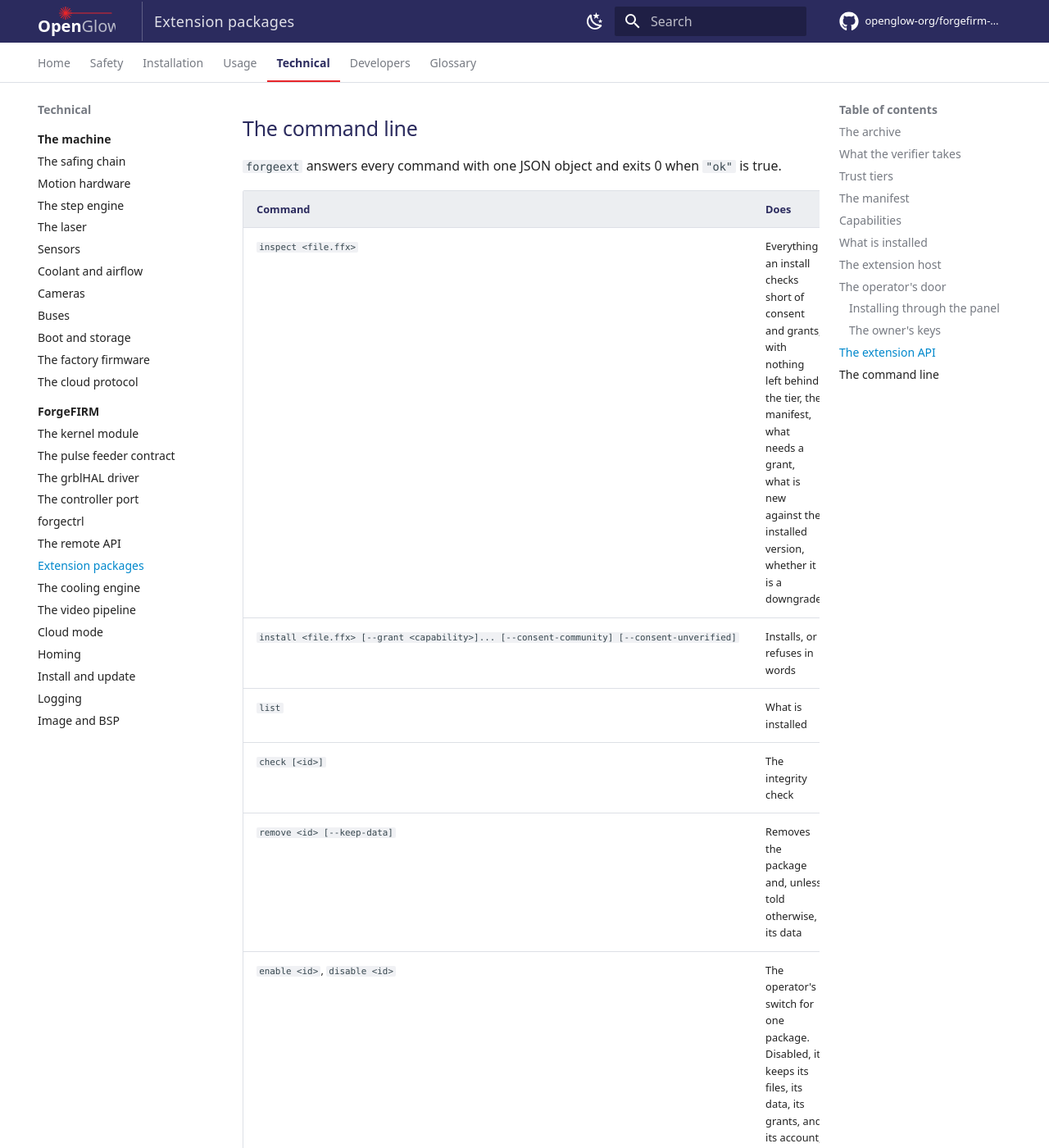
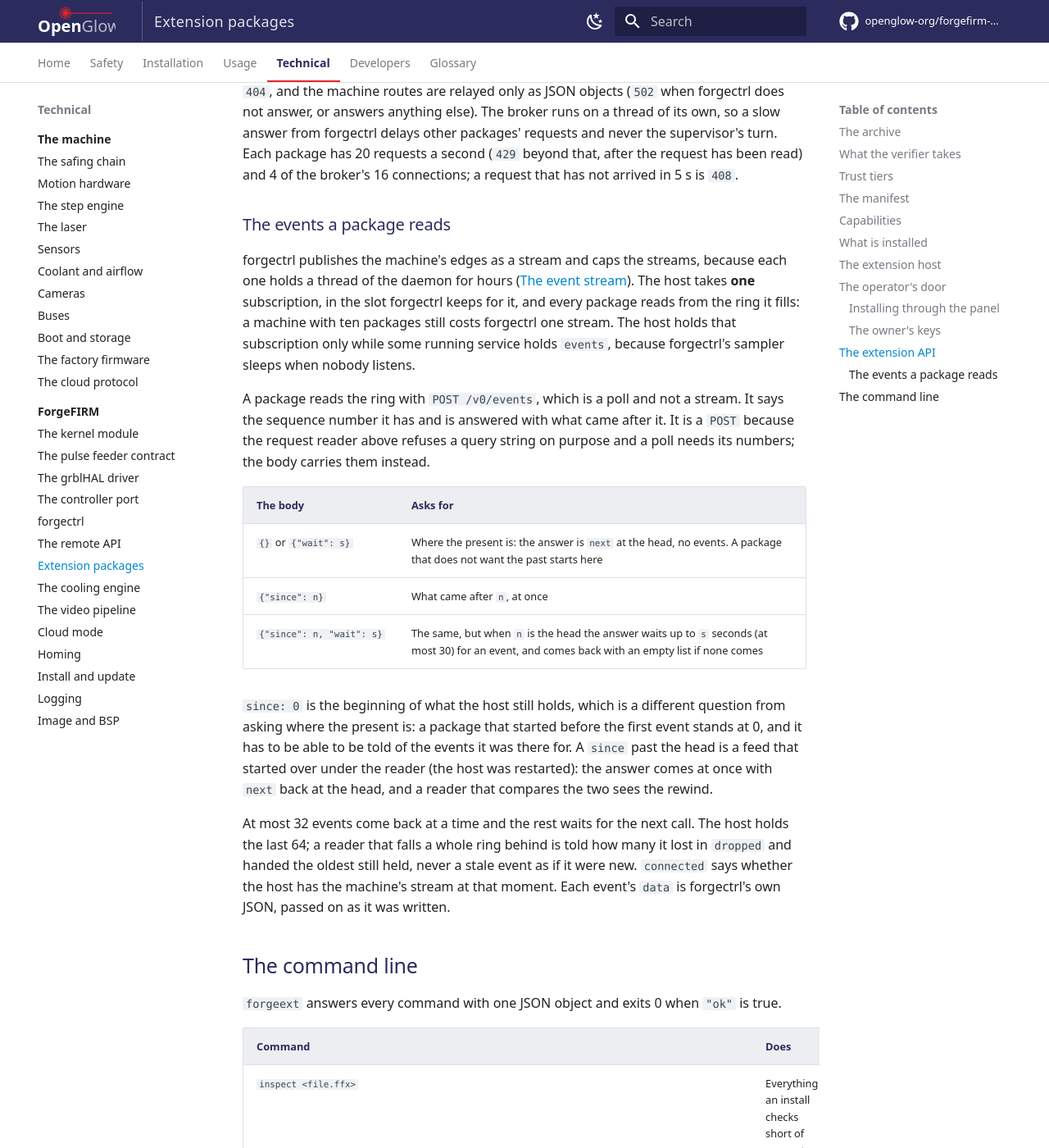
Before and after one commit to openglow-org/forgefirm-docs, an MkDocs documentation site: the page built from docs/technical/forgefirm/extensions.md, in a window 1280 px wide and 1400 px high, scrolled down 11892 px. Shown: the whole window at 82% size. Built offline with MkDocs 1.6.1 and Material for MkDocs 9.7.7, drawn with Linux system fonts in a browser that asks for light colours; comment, search, counter and statistics services are not loaded; some of the changed text lies outside the part shown.

Commit message:
The events a package reads, and the host's slot on the stream
The event stream's cap now has a slot beside it, kept for the extension
host, and forgectrl.md says what claims it and why a loopback check is the
whole check: a pool account cannot reach a loopback address at all, so a
loopback claim is this firmware's own software or somebody who is already
root on the machine.

extensions.md gains POST /v0/events in the API table and a section on what
a package asks for: where the present is, against the beginning of what
the host holds, against a place past the head; the wait and its cap; how
many come back at a time; what a reader that falls a ring behind is told;
and that the host holds its one subscription only while some service wants
it, because forgectrl's sampler sleeps when nobody listens.

testing.md names evfeed_test and what api_test now covers.

```diff
--- a/docs/technical/forgefirm/extensions.md
+++ b/docs/technical/forgefirm/extensions.md
@@ -437,6 +437,7 @@ What does not fit is refused with a status and a sentence
 | `GET /v0/machine/mode` | `machine.read` | forgectrl's `GET /mode` |
 | `GET /v0/hold` | `hold`, granted | `{"raised": bool, "reason": "..."}` |
 | `POST /v0/hold` | `hold`, granted | The body `{"raised": bool, "reason": "..."}` (those two keys and no other; the reason at most 95 bytes of printable ASCII without the quote and the backslash) raises or clears the package's hold; the new state |
+| `POST /v0/events` | `events` | The body `{"since": n, "wait": s}` (those two keys and no other, both optional) asks for the machine's events after `n`, waiting up to `s` seconds for one; `{"next": n, "dropped": n, "connected": bool, "events": [{"seq": n, "event": "...", "data": {...}}]}`. See [The events a package reads](#the-events-a-package-reads) |
 
 A capability the package does not hold is `403` in words, a path the API
 does not have is `404`, and the machine routes are relayed only as JSON
@@ -446,6 +447,42 @@ delays other packages' requests and never the supervisor's turn. Each
 package has 20 requests a second (`429` beyond that, after the request has
 been read) and 4 of the broker's 16 connections; a request that has not
 arrived in 5 s is `408`.
+
+### The events a package reads
+
+forgectrl publishes the machine's edges as a stream and caps the streams,
+because each one holds a thread of the daemon for hours
+([The event stream](forgectrl.md#the-event-stream)). The host takes **one**
+subscription, in the slot forgectrl keeps for it, and every package reads
+from the ring it fills: a machine with ten packages still costs forgectrl one
+stream. The host holds that subscription only while some running service
+holds `events`, because forgectrl's sampler sleeps when nobody listens.
+
+A package reads the ring with `POST /v0/events`, which is a poll and not a
+stream. It says the sequence number it has and is answered with what came
+after it. It is a `POST` because the request reader above refuses a query
+string on purpose and a poll needs its numbers; the body carries them
+instead.
+
+| The body | Asks for |
+|---|---|
+| `{}` or `{"wait": s}` | Where the present is: the answer is `next` at the head, no events. A package that does not want the past starts here |
+| `{"since": n}` | What came after `n`, at once |
+| `{"since": n, "wait": s}` | The same, but when `n` is the head the answer waits up to `s` seconds (at most 30) for an event, and comes back with an empty list if none comes |
+
+`since: 0` is the beginning of what the host still holds, which is a
+different question from asking where the present is: a package that started
+before the first event stands at 0, and it has to be able to be told of the
+events it was there for. A `since` past the head is a feed that started over
+under the reader (the host was restarted): the answer comes at once with
+`next` back at the head, and a reader that compares the two sees the rewind.
+
+At most 32 events come back at a time and the rest waits for the next call.
+The host holds the last 64; a reader that falls a whole ring behind is told
+how many it lost in `dropped` and handed the oldest still held, never a stale
+event as if it were new. `connected` says whether the host has the machine's
+stream at that moment. Each event's `data` is forgectrl's own JSON, passed on
+as it was written.
 
 ## The command line
 
```
Also changed, not shown: docs/developers/testing.md (+1 -1 lines), docs/technical/forgefirm/forgectrl.md (+19 -4 lines).
